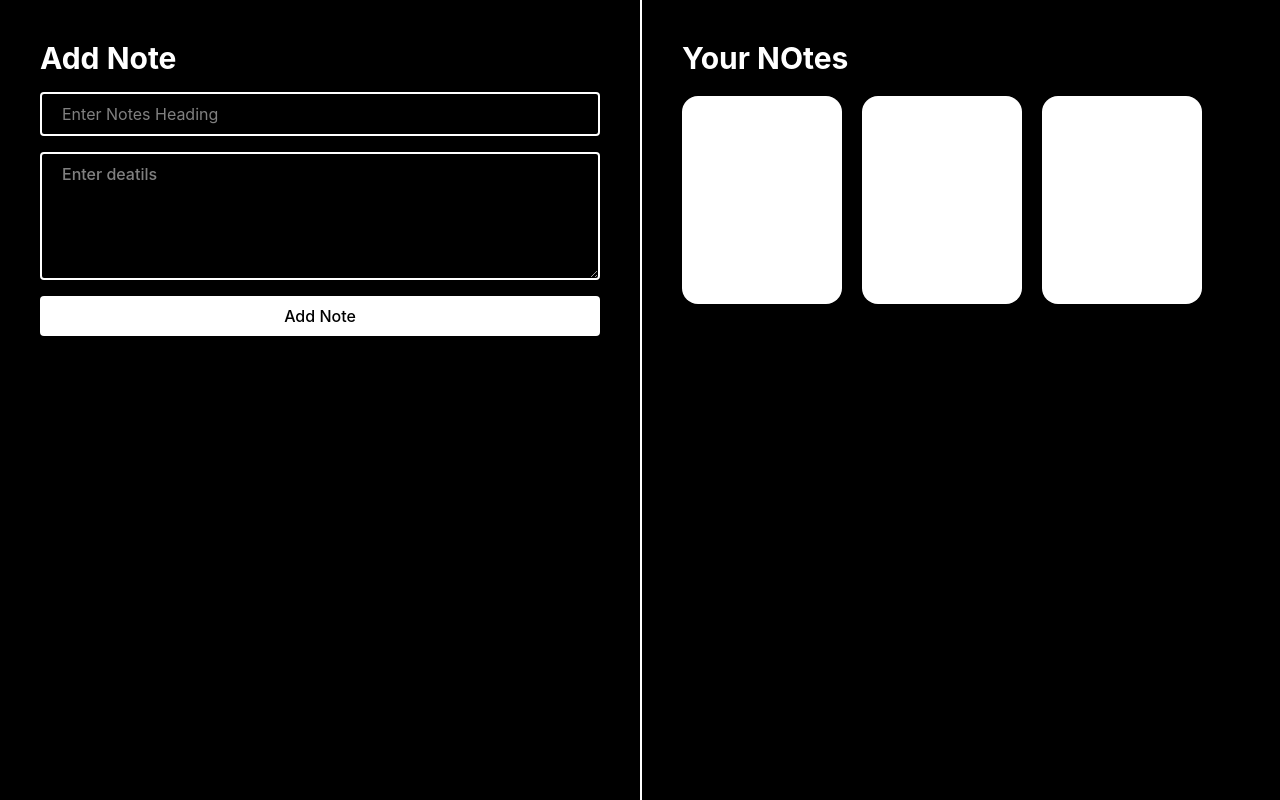
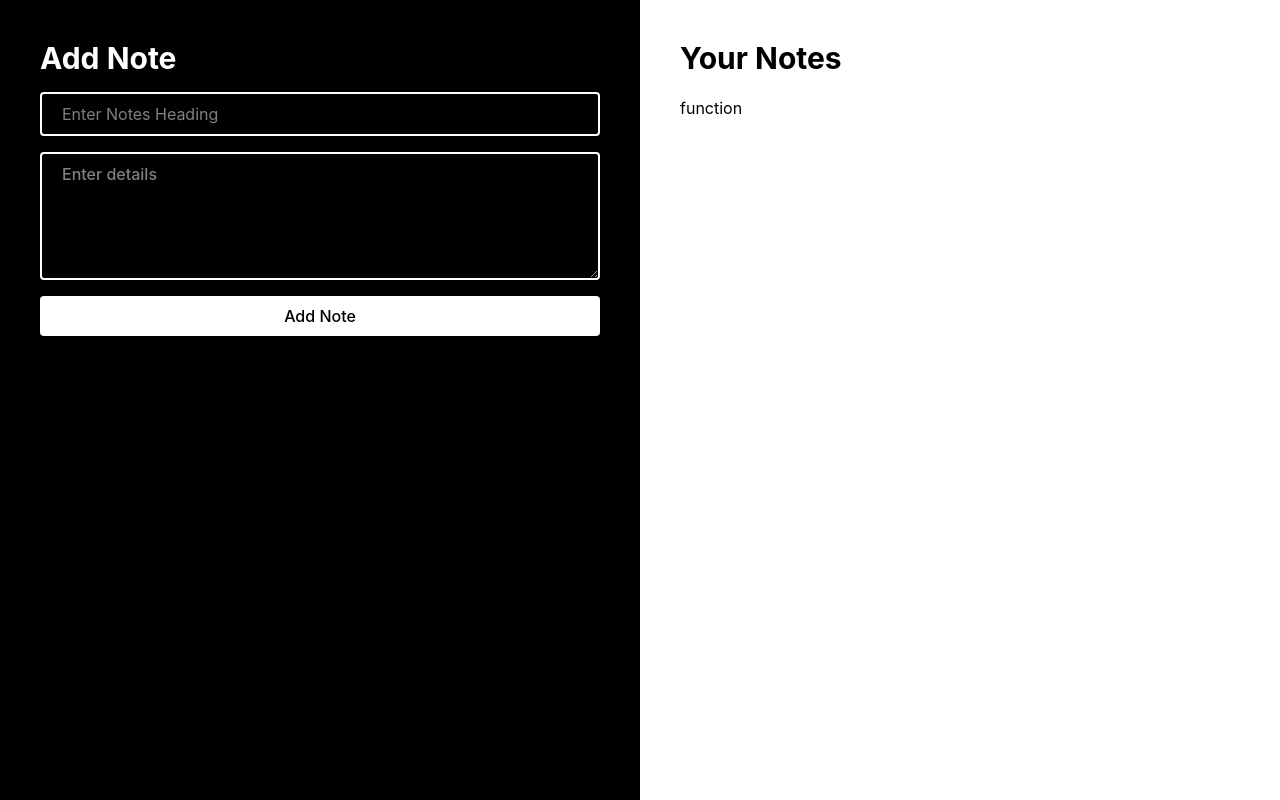
Before and after one commit to meelan10/Note-app, a React (Vite) app: page / in a window 1280 px wide. Built offline with nearby package versions, Linux system fonts and the light colour scheme.

Commit message:
two way binding

```diff
--- a/src/App.jsx
+++ b/src/App.jsx
@@ -1,40 +1,66 @@
-import React from 'react'
+import React, { useState } from 'react'
 
 const App = () => {
+  const [title, settitle] = useState('')
+  const [details, setdetails] = useState('')
+  const [task, settask] = useState([])
+
   const submithandler = (e) =>{
     e.preventDefault()
-    console.log('form submitted')
 
+    const copyTask = [...task];
+    copyTask.push({title, details})
+    settask(copyTask)
+
+
+    settitle('')
+    setdetails('')
   }
+
   return (
+
     <div className='h-screen lg:flex bg-black text-white'>
       <form onSubmit={(e)=>{
         submithandler(e)
       }}
+
       className='lg:w-1/2 flex flex-col items-start gap-4 p-10 '>
            <h1 className='text-3xl font-bold'>Add Note</h1>
 
+
          <input
-        className='px-5 w-full  py-2 border-2 outline-none rounded' type='text'
+        className='px-5 w-full  py-2 border-2 outline-none rounded text-white' type='text'
         placeholder='Enter Notes Heading'
+        value={title}
+        onChange={(e)=> {
+          settitle(e.target.value)
+        }}
+
         />
+
+
         <textarea
-        className='px-5 font-medium  w-full h-32 flex py-2 border-2 rounded outline-none items-start flex-row'
-        placeholder='Enter deatils'
-        type='text' >
-        </textarea>
+        className='px-5 font-medium  w-full h-32 py-2 border-2 rounded outline-none'
+        placeholder='Enter details'
+        value={details}
+        onChange={(e)=>{
+          setdetails(e.target.value)
+        }}
+       />
 
-        <button className='bg-white font-medium w-full outline-none text-black px-5 py-2 rounded'>Add Note</button>
+
+
+        <button className='bg-white active:bg-gray-400  active:scale-95 font-medium w-full outline-none text-black px-5 py-2 rounded'
+        >Add Note
+        </button>
 
       </form>
 
-      <div className='lg:w-1/2 border-l-2 p-10'>
-      <h1 className='text-3xl font-bold'>Your NOtes</h1>
+      <div className='lg:w-1/2 bg-white text-black p-10'>
+      <h1 className='text-3xl font-bold'>Your Notes</h1>
         <div className='flex flex-wrap gap-5  mt-5 overflow-auto'>
 
-            <div className='h-52 w-40 rounded-2xl bg-white'></div>
-            <div className='h-52 w-40 rounded-2xl bg-white'></div>
-              <div className='h-52 w-40 rounded-2xl bg-white'></div>
+            function
 
         </div>
       </div>
```
